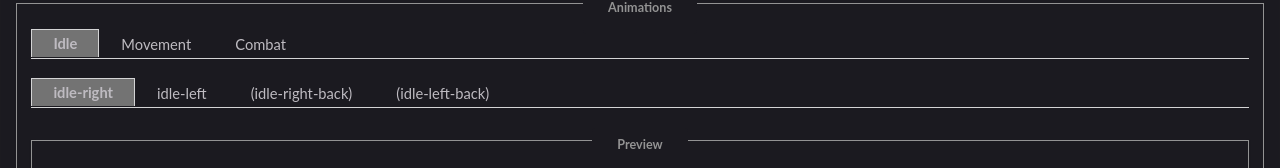
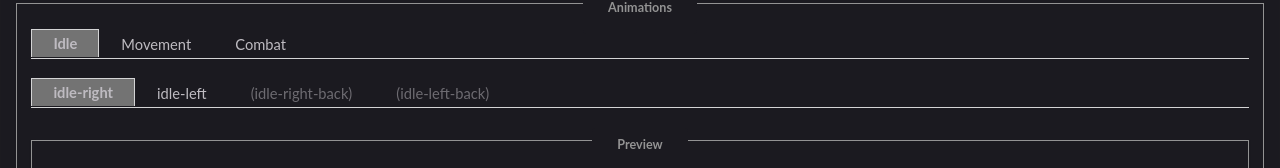
Before and after one commit to mpotter101/Vile-Spawn-Demo, a plain HTML site: page index.html in a window 1280 px wide. Shown: the part 396-564 px from the top of the page. Drawn offline with Linux system fonts and the light colour scheme.

Commit message:
Forgot to push updated styling

```diff
--- a/css/character-creator-style.less
+++ b/css/character-creator-style.less
@@ -50,6 +50,10 @@ canvas {
 
 .ui.tabular.menu {
     flex-wrap: wrap;
+
+    .item.optional {
+        opacity: 0.5;
+    }
 }
 
 .ui.segment.group.frames {
```
